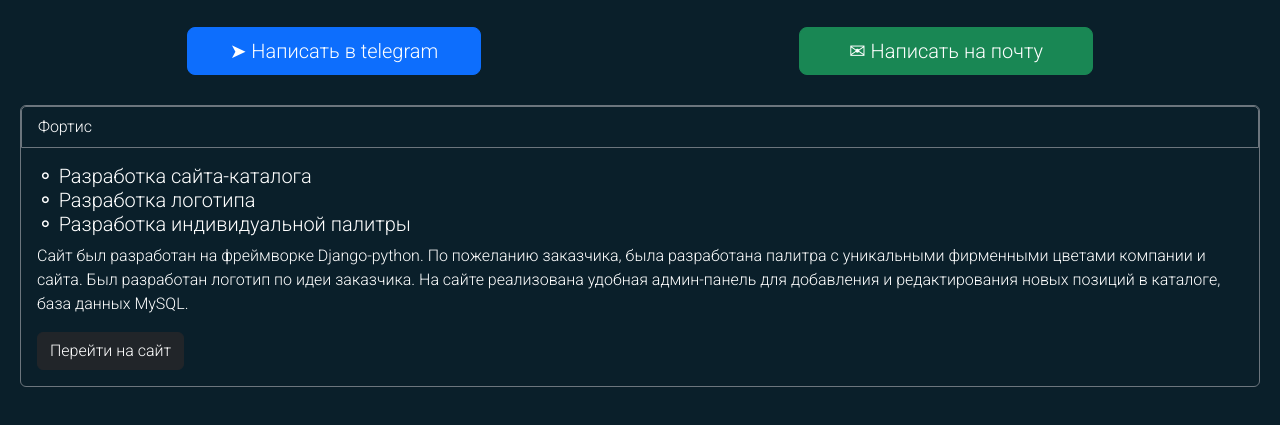
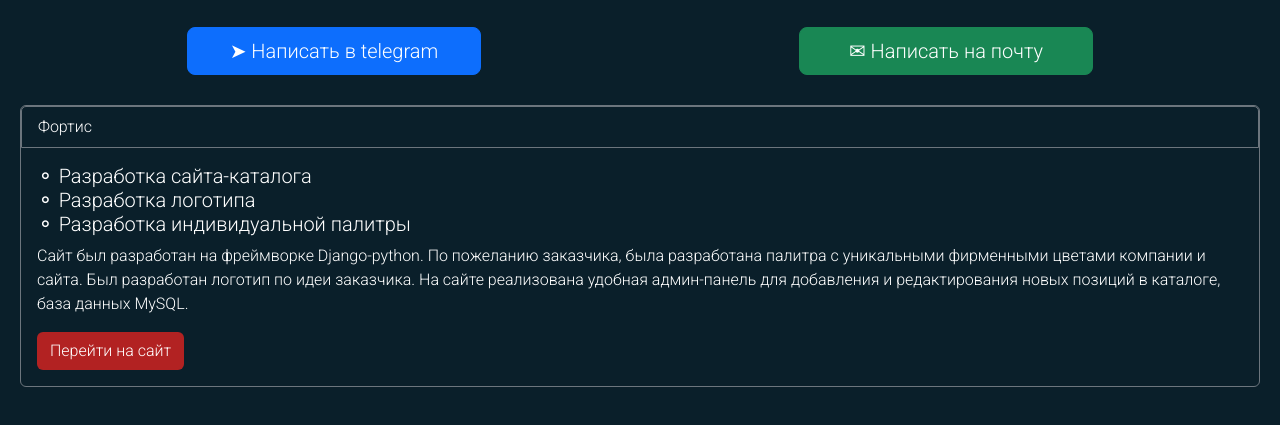
Before and after one commit to ltns0x0/ltns0x0.github.io, a plain HTML site: page index.html in a window 1280 px wide. Shown: the part 113-538 px from the top of the page. Drawn offline with Linux system fonts and the light colour scheme.

Commit message:
change color of example_link

```diff
--- a/index.html
+++ b/index.html
@@ -40,7 +40,7 @@
                 &#9900; Разработка индивидуальной палитры
               </h5>
               <p class="card-text">Сайт был разработан на фреймворке Django-python. По пожеланию заказчика, была разработана палитра с уникальными фирменными цветами компании и сайта. Был разработан логотип по идеи заказчика. На сайте реализована удобная админ-панель для добавления и редактирования новых позиций в каталоге, база данных MySQL.</p>
-              <a href="https://fortis017.ru/" target="_blank" class="btn btn-dark">Перейти на сайт</a>
+              <a href="https://fortis017.ru/" target="_blank" class="btn btn_red_l">Перейти на сайт</a>
             </div>
           </div>
     </div>
--- a/style.css
+++ b/style.css
@@ -34,3 +34,9 @@ a{
 .portf{
 
 }
+
+
+.btn_red_l{
+    background-color: #B22222;
+    color:white;
+}
```
